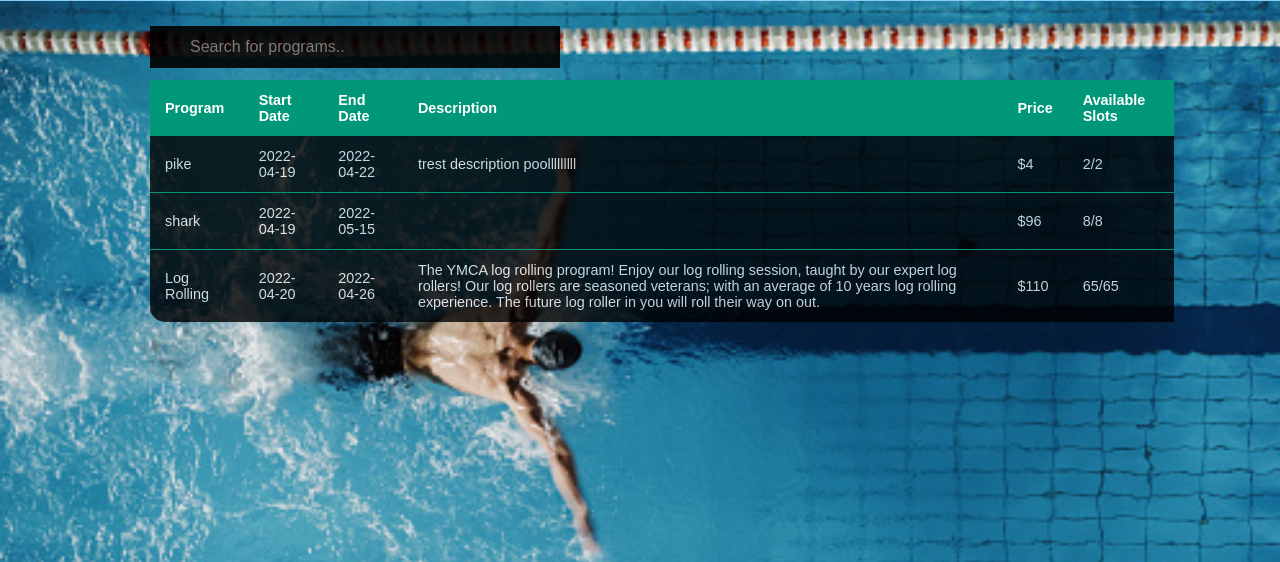
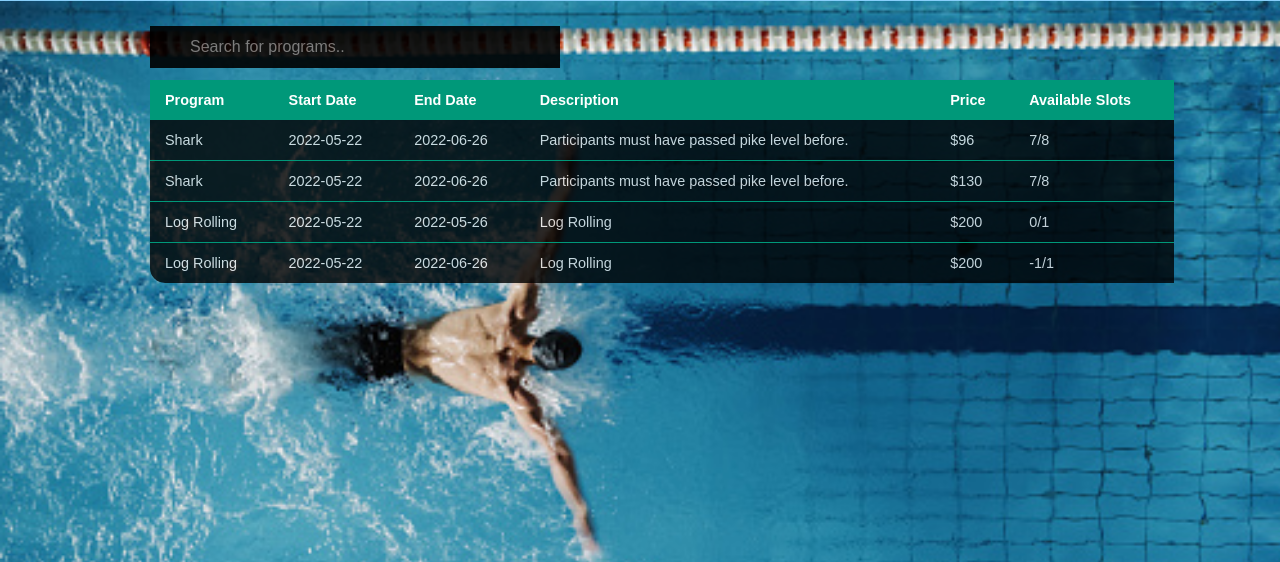
Before and after one commit to kelsey2195/YMCA_WebsiteProject, a Flask app: template templates/program_search.html in a window 1280 px wide. Shown: the part 59-621 px from the top of the page. Run offline with Flask 2, Linux system fonts and the light colour scheme; the template is opened without the code that fills it, so the values that code supplies are empty.

Commit message:
fixed db

```diff
--- a/templates/data/table.html
+++ b/templates/data/table.html
@@ -1,24 +1,32 @@
-  <tr  id="16">
-    <td>pike</td>
-    <td>2022-04-19</td>
-    <td>2022-04-22</td>
-    <td>trest description poolllllllll</td>
-    <td>4</td>
-    <td>2/2</td>
+  <tr  id="19">
+    <td>Shark</td>
+    <td>2022-05-22</td>
+    <td>2022-06-26</td>
+    <td>Participants must have passed pike level before.</td>
+    <td>96</td>
+    <td>7/8</td>
  </tr>
-  <tr  id="17">
-    <td>shark</td>
-    <td>2022-04-19</td>
-    <td>2022-05-15</td>
-    <td></td>
-    <td>96</td>
-    <td>8/8</td>
+  <tr  id="20">
+    <td>Shark</td>
+    <td>2022-05-22</td>
+    <td>2022-06-26</td>
+    <td>Participants must have passed pike level before.</td>
+    <td>130</td>
+    <td>7/8</td>
  </tr>
-  <tr  id="18">
+  <tr  id="21">
     <td>Log Rolling</td>
-    <td>2022-04-20</td>
-    <td>2022-04-26</td>
-    <td>The YMCA log rolling program! Enjoy our log rolling session, taught by our expert log rollers! Our log rollers are seasoned veterans; with an average of 10 years log rolling experience. The future log roller in you will roll their way on out.</td>
-    <td>110</td>
-    <td>65/65</td>
+    <td>2022-05-22</td>
+    <td>2022-05-26</td>
+    <td>Log Rolling</td>
+    <td>200</td>
+    <td>0/1</td>
  </tr>
+  <tr  id="22">
+    <td>Log Rolling</td>
+    <td>2022-05-22</td>
+    <td>2022-06-26</td>
+    <td>Log Rolling</td>
+    <td>200</td>
+    <td>-1/1</td>
+ </tr>
```
Also changed, not shown: flask.sql (+5 -5 lines).
